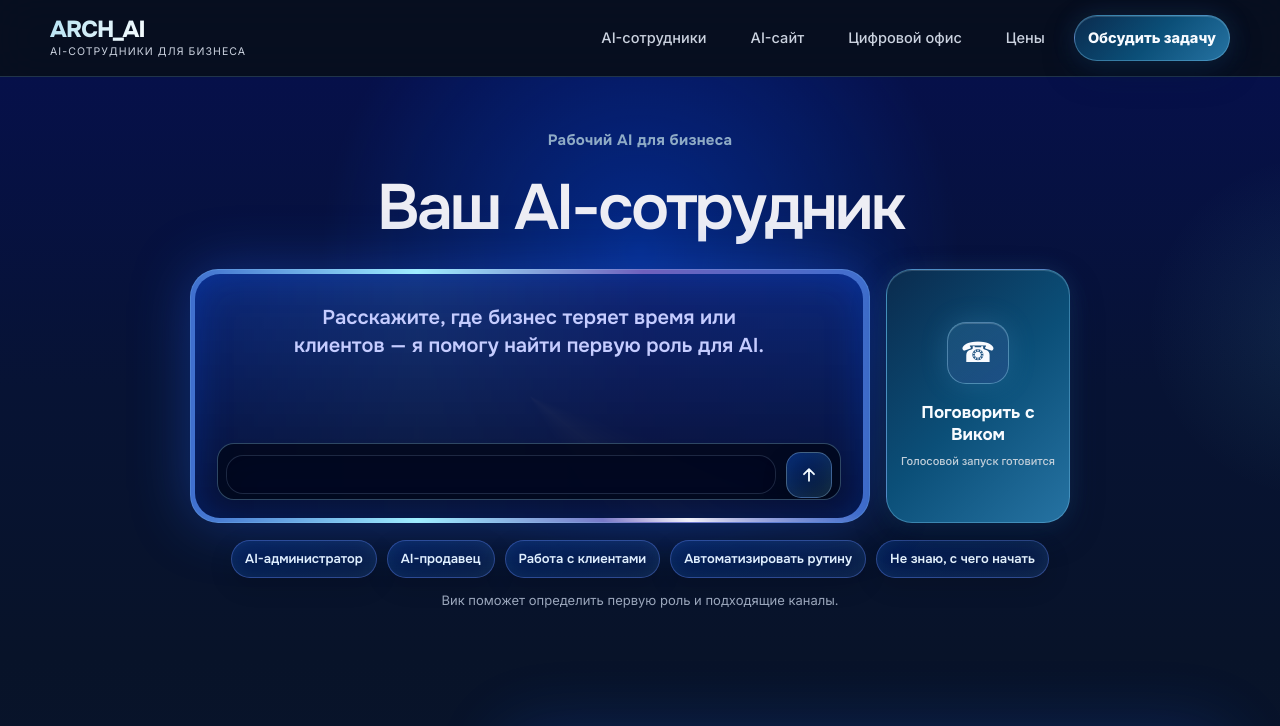
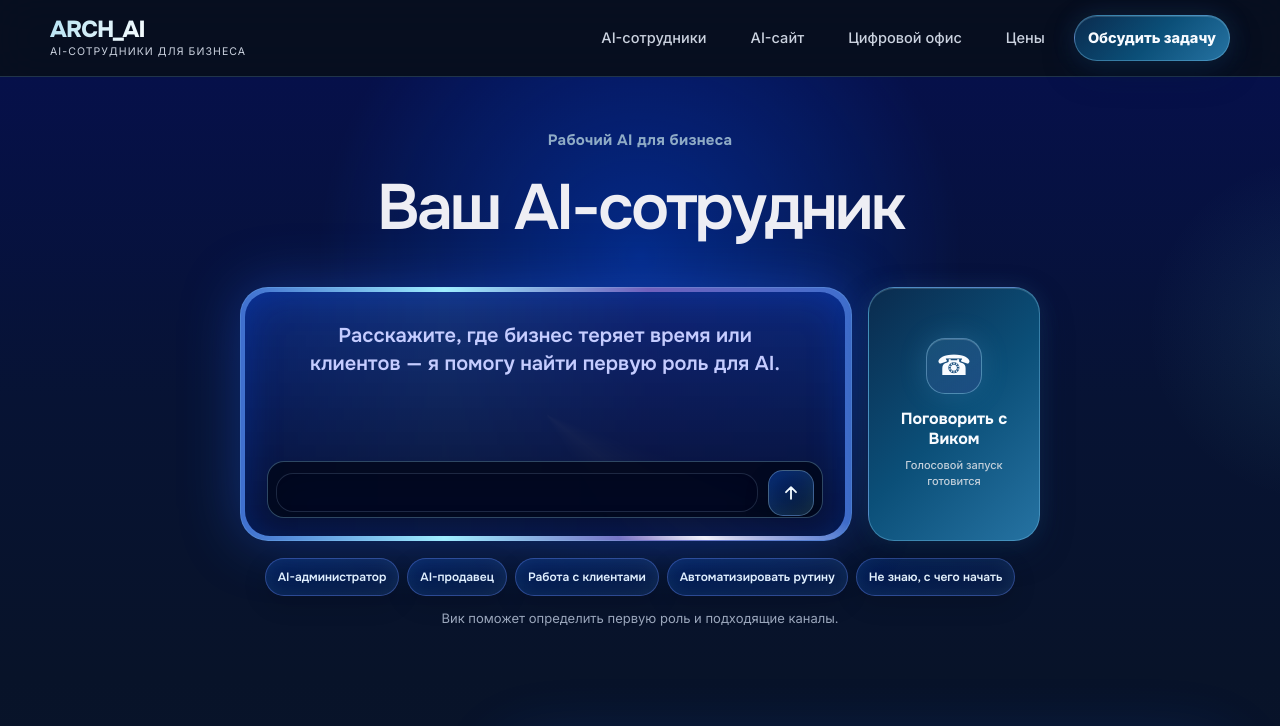
Before and after one commit to astropsi88-ui/archai-v2, a website: page index.html in a window 1280 px wide. Shown: the top 726 px of the page. Drawn offline with Linux system fonts and the light colour scheme; no server answers.

Commit message:
Center and compact homepage hero composition

```diff
--- a/assets/business.css
+++ b/assets/business.css
@@ -2263,3 +2263,69 @@ body.business-page:not(.home-page) .page-hero .eyebrow {
     width:min(100%,920px)!important;
   }
 }
+
+/* 2026-08-18 final hero composition: compact centered pair with more background breathing room. */
+@media(min-width:961px){
+  .home-page .hero h1{
+    margin-bottom:46px!important;
+  }
+  .hero-contact-row{
+    width:800px!important;
+    max-width:800px!important;
+    grid-template-columns:612px 172px!important;
+    gap:16px!important;
+    transform:none!important;
+    margin-left:auto!important;
+    margin-right:auto!important;
+  }
+  .voice-card{
+    width:172px!important;
+    min-width:172px!important;
+    max-width:172px!important;
+    padding-left:12px!important;
+    padding-right:12px!important;
+  }
+  .voice-icon{
+    width:56px!important;
+    height:56px!important;
+    margin-bottom:15px!important;
+  }
+  .voice-card strong{font-size:16px!important}
+  .home-page .quick-tags{
+    width:860px!important;
+    max-width:860px!important;
+    display:flex!important;
+    flex-wrap:nowrap!important;
+    justify-content:center!important;
+    gap:8px!important;
+    margin-left:auto!important;
+    margin-right:auto!important;
+  }
+  .home-page .quick-tags .tag{
+    flex:0 0 auto!important;
+    padding:7px 12px!important;
+    font-size:12px!important;
+  }
+}
+@media(min-width:761px) and (max-width:960px){
+  .hero-contact-row{
+    width:calc(100% - 40px)!important;
+    max-width:820px!important;
+    grid-template-columns:minmax(0,1fr) 164px!important;
+    gap:14px!important;
+    transform:none!important;
+    margin-left:auto!important;
+    margin-right:auto!important;
+  }
+  .voice-card{
+    width:164px!important;
+    min-width:164px!important;
+    max-width:164px!important;
+  }
+  .home-page .quick-tags{
+    width:calc(100% - 24px)!important;
+    max-width:860px!important;
+    flex-wrap:wrap!important;
+    justify-content:center!important;
+  }
+}
--- a/index.html
+++ b/index.html
@@ -22,8 +22,8 @@
       href="https://fonts.googleapis.com/css2?family=Inter:wght@400;500;600;700;800&family=Onest:wght@500;600;700;800&display=swap"
       rel="stylesheet"
     />
-    <link rel="stylesheet" href="assets/styles.css?v=20260818-visualfinal-6" />
-    <link rel="stylesheet" href="assets/business.css?v=20260818-visualfinal-6" />
+    <link rel="stylesheet" href="assets/styles.css?v=20260818-visualfinal-7" />
+    <link rel="stylesheet" href="assets/business.css?v=20260818-visualfinal-7" />
   </head>
   <body class="business-page home-page">
     <a class="skip-link" href="#main">К содержанию</a>
@@ -329,6 +329,6 @@
         <hr class="footer-rule"><p class="footer-copyright">© 2026 ArchAI. Все права защищены.</p>
       </div>
     </footer>
-    <script src="assets/app.js?v=20260818-visualfinal-6"></script>
+    <script src="assets/app.js?v=20260818-visualfinal-7"></script>
   </body>
 </html>
--- a/public/assets/business.css
+++ b/public/assets/business.css
@@ -2263,3 +2263,69 @@ body.business-page:not(.home-page) .page-hero .eyebrow {
     width:min(100%,920px)!important;
   }
 }
+
+/* 2026-08-18 final hero composition: compact centered pair with more background breathing room. */
+@media(min-width:961px){
+  .home-page .hero h1{
+    margin-bottom:46px!important;
+  }
+  .hero-contact-row{
+    width:800px!important;
+    max-width:800px!important;
+    grid-template-columns:612px 172px!important;
+    gap:16px!important;
+    transform:none!important;
+    margin-left:auto!important;
+    margin-right:auto!important;
+  }
+  .voice-card{
+    width:172px!important;
+    min-width:172px!important;
+    max-width:172px!important;
+    padding-left:12px!important;
+    padding-right:12px!important;
+  }
+  .voice-icon{
+    width:56px!important;
+    height:56px!important;
+    margin-bottom:15px!important;
+  }
+  .voice-card strong{font-size:16px!important}
+  .home-page .quick-tags{
+    width:860px!important;
+    max-width:860px!important;
+    display:flex!important;
+    flex-wrap:nowrap!important;
+    justify-content:center!important;
+    gap:8px!important;
+    margin-left:auto!important;
+    margin-right:auto!important;
+  }
+  .home-page .quick-tags .tag{
+    flex:0 0 auto!important;
+    padding:7px 12px!important;
+    font-size:12px!important;
+  }
+}
+@media(min-width:761px) and (max-width:960px){
+  .hero-contact-row{
+    width:calc(100% - 40px)!important;
+    max-width:820px!important;
+    grid-template-columns:minmax(0,1fr) 164px!important;
+    gap:14px!important;
+    transform:none!important;
+    margin-left:auto!important;
+    margin-right:auto!important;
+  }
+  .voice-card{
+    width:164px!important;
+    min-width:164px!important;
+    max-width:164px!important;
+  }
+  .home-page .quick-tags{
+    width:calc(100% - 24px)!important;
+    max-width:860px!important;
+    flex-wrap:wrap!important;
+    justify-content:center!important;
+  }
+}
--- a/scripts/check-site.js
+++ b/scripts/check-site.js
@@ -68,7 +68,7 @@ for (const file of businessPages) {
       ok = false;
     }
   }
-  if (!html.includes('v=20260818-visualfinal-6')) {
+  if (!html.includes('v=20260818-visualfinal-7')) {
     console.error(file, 'missing current cache-busting asset version');
     ok = false;
   }
```
Also changed, not shown: ai-sites.html (+3 -3 lines), companion.html (+3 -3 lines), digital-office.html (+3 -3 lines), partner.html (+3 -3 lines), pricing.html (+4 -4 lines), public/ai-sites.html (+3 -3 lines), public/companion.html (+3 -3 lines), public/digital-office.html (+3 -3 lines), public/index.html (+3 -3 lines), public/partner.html (+3 -3 lines), public/pricing.html (+4 -4 lines).
